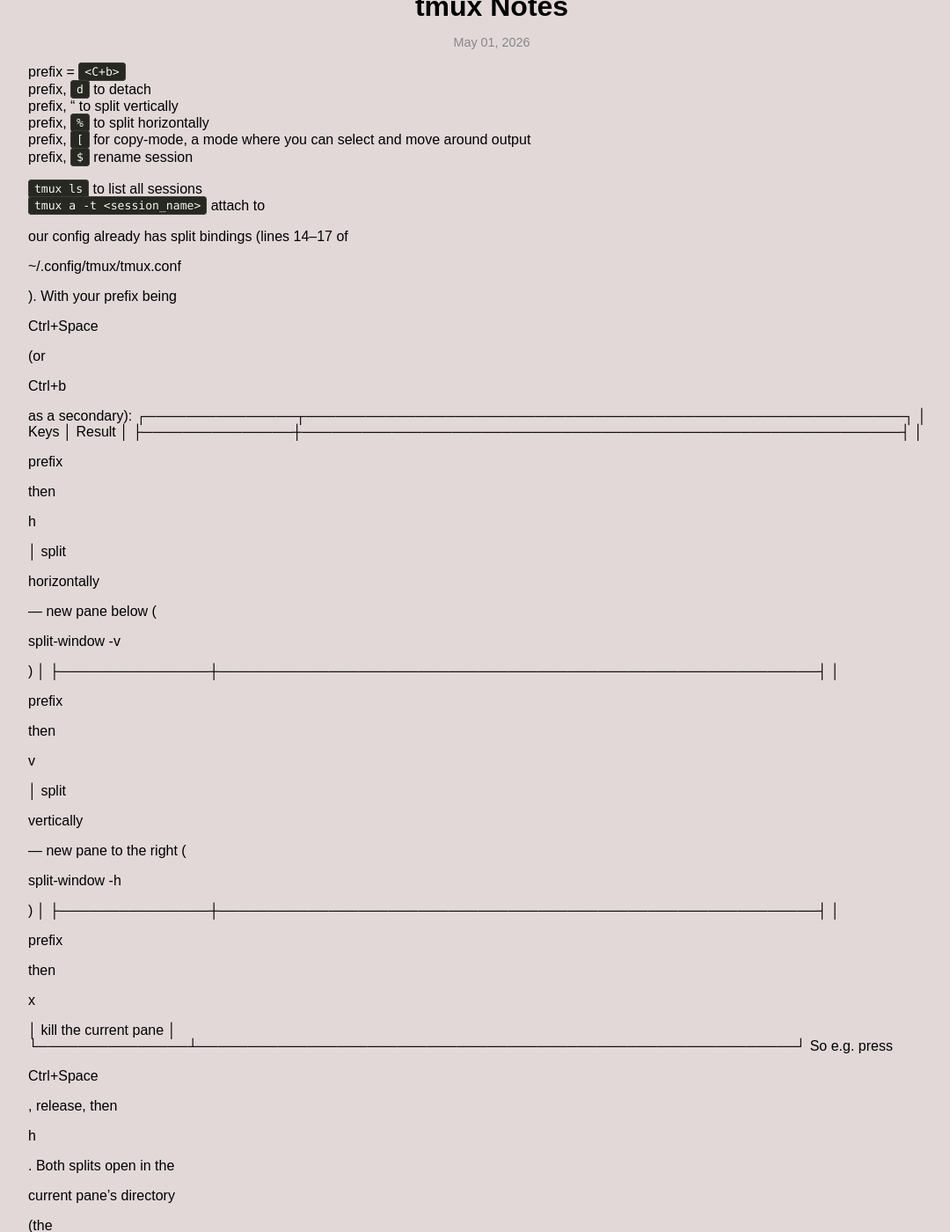
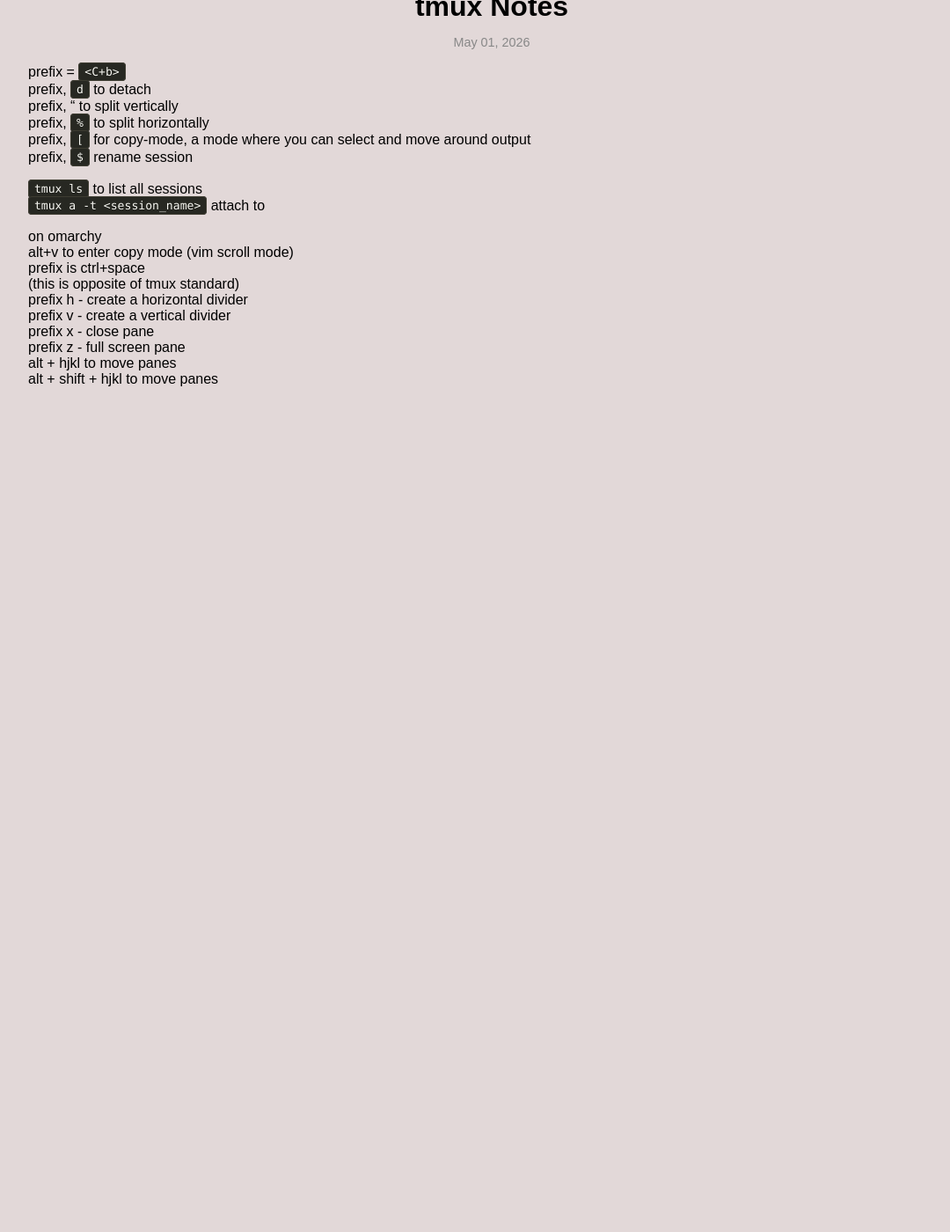
Before and after one commit to jsbaasi/jsbaasi.github.io, a Jekyll site: the page built from _posts/2026-05-01-tmux-notes.md, in a window 1280 px wide and 1400 px high, scrolled down 193 px. Shown: the whole window at 88% size, without its empty margins (81-1161 px from the left). Built offline with Jekyll 4.4.1, drawn with Linux system fonts in a browser that asks for light colours; after the commit the page ends 900 px from its top, so only the background shows below that; some of the changed text lies outside the part shown.

Commit message:
vault backup: 2026-06-10 17:13:11

```diff
--- a/_posts/2026-05-01-tmux-notes.md
+++ b/_posts/2026-05-01-tmux-notes.md
@@ -15,84 +15,13 @@
 `tmux ls` to list all sessions
 `tmux a -t <session_name>` attach to <session_name>
 
-our config already has split bindings (lines 14–17 of
-
-~/.config/tmux/tmux.conf
-
-). With your prefix being
-
-Ctrl+Space
-
-(or
-
-Ctrl+b
-
-as a secondary): ┌───────────────┬────────────────────────────────────────────────────────────┐ │ Keys │ Result │ ├───────────────┼────────────────────────────────────────────────────────────┤ │
-
-prefix
-
-then
-
-h
-
-│ split
-
-horizontally
-
-— new pane below (
-
-split-window -v
-
-) │ ├───────────────┼────────────────────────────────────────────────────────────┤ │
-
-prefix
-
-then
-
-v
-
-│ split
-
-vertically
-
-— new pane to the right (
-
-split-window -h
-
-) │ ├───────────────┼────────────────────────────────────────────────────────────┤ │
-
-prefix
-
-then
-
-x
-
-│ kill the current pane │ └───────────────┴────────────────────────────────────────────────────────────┘ So e.g. press
-
-Ctrl+Space
-
-, release, then
-
-h
-
-. Both splits open in the
-
-current pane's directory
-
-(the
-
--c "#{pane_current_path}"
-
-part), so a new pane starts wherever you already are. A couple of related things already in your config: -
-
-Move between panes:
-
-Ctrl+Alt+arrow
-
-(no prefix needed) — lines 19–22. -
-
-Resize panes:
-
-Ctrl+Alt+Shift+arrow
-
-(no prefix) — lines 24–27.
+on omarchy
+alt+v to enter copy mode (vim scroll mode)
+prefix is ctrl+space
+(this is opposite of tmux standard)
+prefix h - create a horizontal divider
+prefix v - create a vertical divider
+prefix x - close pane
+prefix z - full screen pane
+alt + hjkl to move panes
+alt + shift + hjkl to move panes
```
Also changed, not shown: other parts of _posts/2026-05-01-tmux-notes.md (+1 -1 lines).
